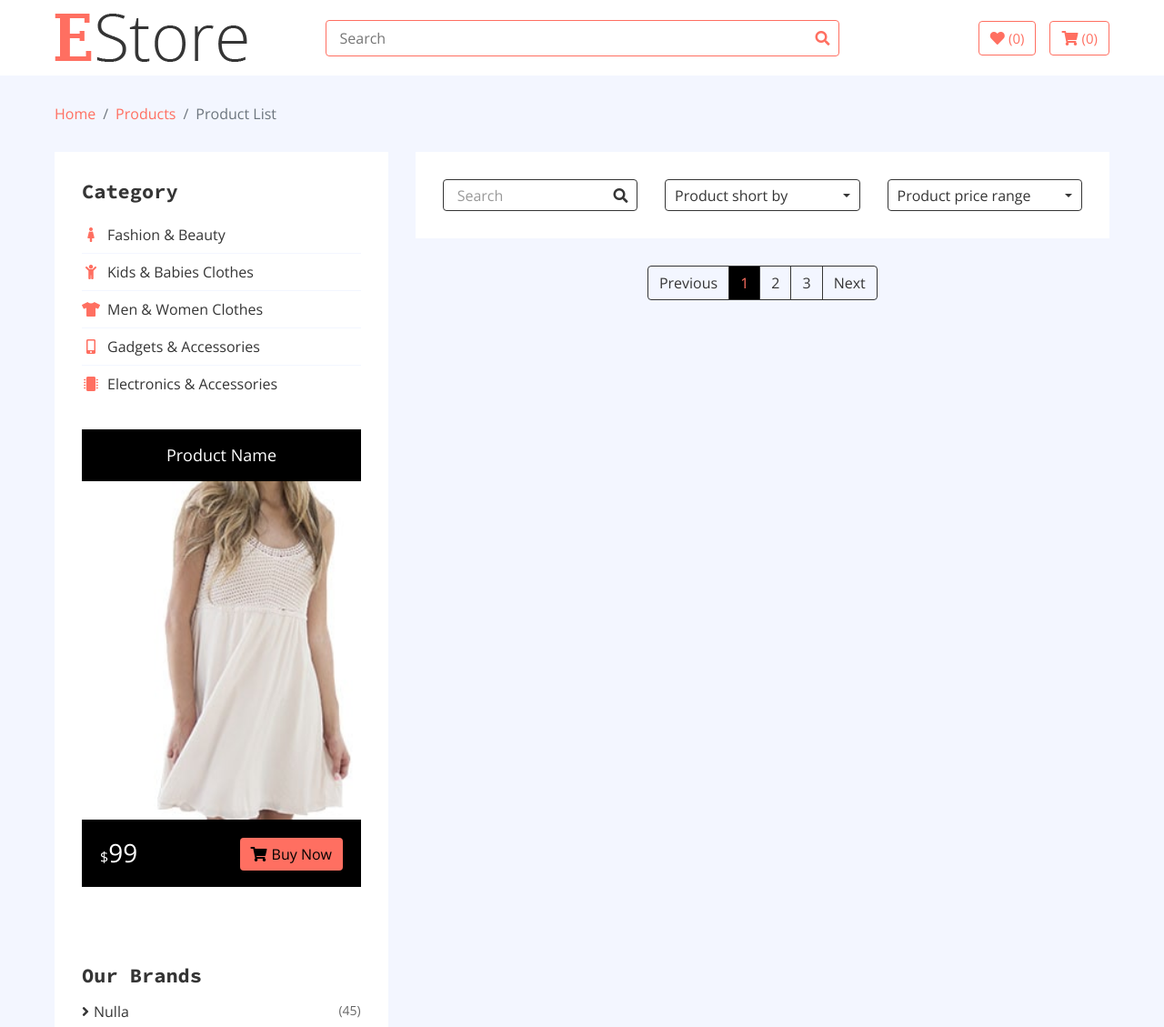
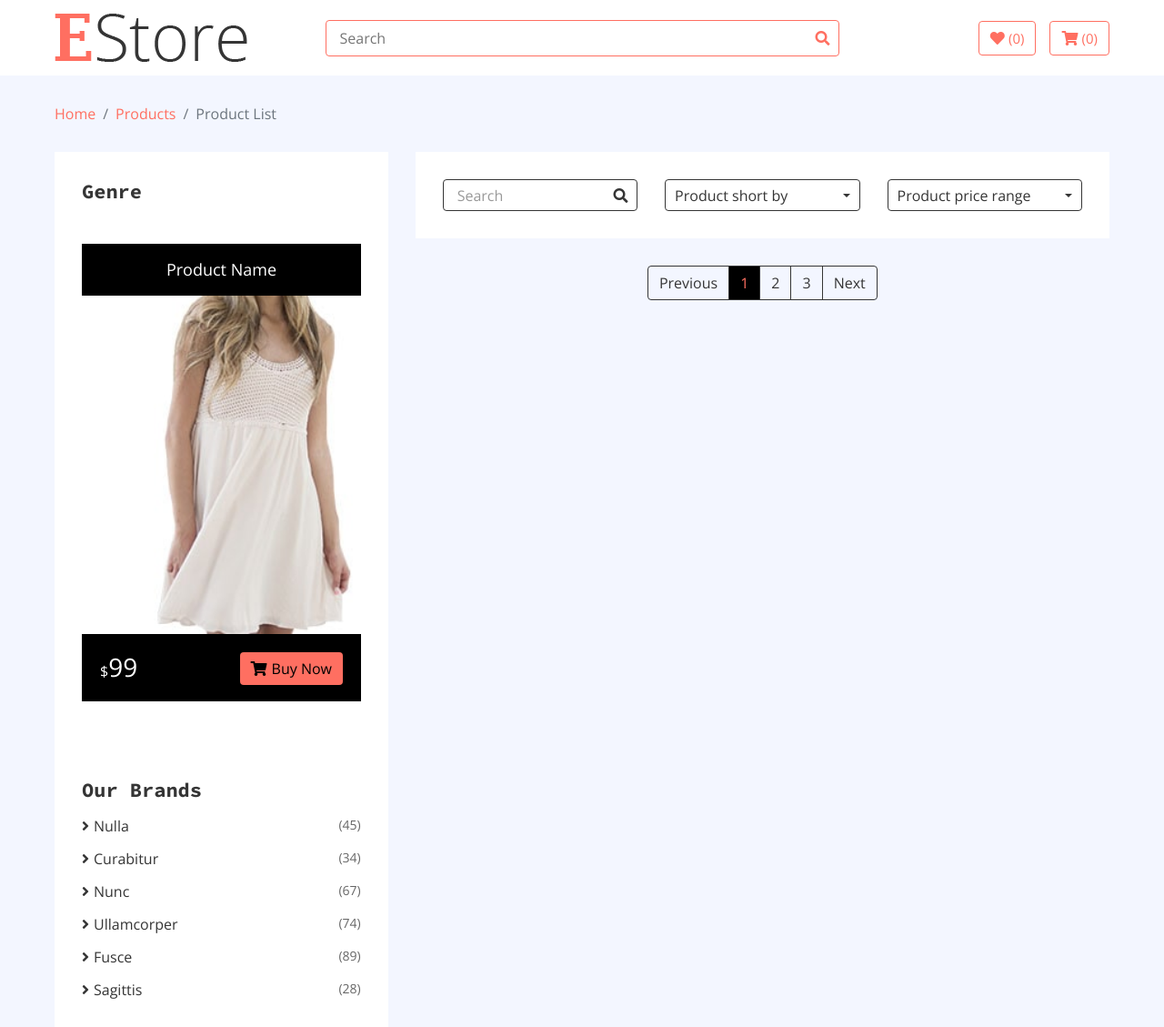
Before and after one commit to kircova/E-Commerce-PHP-MySQL, a PHP site: page /product-list.php in a window 1280 px wide. Shown: the part 64-1193 px from the top of the page at 91% size. Run offline with PHP 8.4, Linux system fonts and the light colour scheme; tables that the repository leaves empty or names only in its code hold one stand-in row (values such as "Sample post"); some libraries are stand-ins or nearby versions.

Commit message:
Update product-list.php

```diff
--- a/product-list.php
+++ b/product-list.php
@@ -19,6 +19,30 @@
     array_push($myarr, $row);
   }
 ?>
+
+
+
+
+<?php
+
+  $sql_statement = "SELECT genre
+                              FROM `product`
+                              WHERE isVisible=1 ";
+  $check = mysqli_query($db, $sql_statement);
+
+  $genrecategory=array();
+
+  while($rows = mysqli_fetch_array($check)) {
+    array_push($genrecategory, $rows);
+  }
+
+
+    $genrecategory = array_unique($genrecategory, SORT_REGULAR);
+    $row_number=count($genrecategory);
+
+?>
+
+
 
 
 <html lang="en">
@@ -150,29 +174,33 @@
             <div class="container-fluid">
                 <div class="row">
                   <!-- Side Bar Start -->
+
+
                       <div class="col-lg-4 sidebar">
                           <div class="sidebar-widget category">
-                          <h2 class="title">Category</h2>
+                              <h2 class="title">Genre</h2>
                               <nav class="navbar bg-light">
                                   <ul class="navbar-nav">
                                       <li class="nav-item">
-                                      <a class="nav-link" href="#"><i class="fa fa-female"></i>Fashion & Beauty</a>
+                                        <?php
+                                        for($a=0;$a<$row_number - 1;$a++)
+                                        {
+                                          $genres = $genrecategory[$a]['genre'];
+
+                                        ?>
+
+                                        <a class="nav-link" href='product-list.php?genres=<?php echo $genres?>'> <i class="fa fa-search"></i><?php echo $genres?> </a>
+
+                                        <?php
+                                        }
+                                        ?>
                                       </li>
-                                  <li class="nav-item">
-                                      <a class="nav-link" href="#"><i class="fa fa-child"></i>Kids & Babies Clothes</a>
-                                  </li>
-                                  <li class="nav-item">
-                                      <a class="nav-link" href="#"><i class="fa fa-tshirt"></i>Men & Women Clothes</a>
-                                  </li>
-                                  <li class="nav-item">
-                                      <a class="nav-link" href="#"><i class="fa fa-mobile-alt"></i>Gadgets & Accessories</a>
-                                  </li>
-                                  <li class="nav-item">
-                                      <a class="nav-link" href="#"><i class="fa fa-microchip"></i>Electronics & Accessories</a>
-                                  </li>
+
                                   </ul>
                               </nav>
                           </div>
+
+
 
                       <div class="sidebar-widget widget-slider">
                           <div class="sidebar-slider normal-slider">
```
Lines whose indentation alone changed are shown as unchanged.
